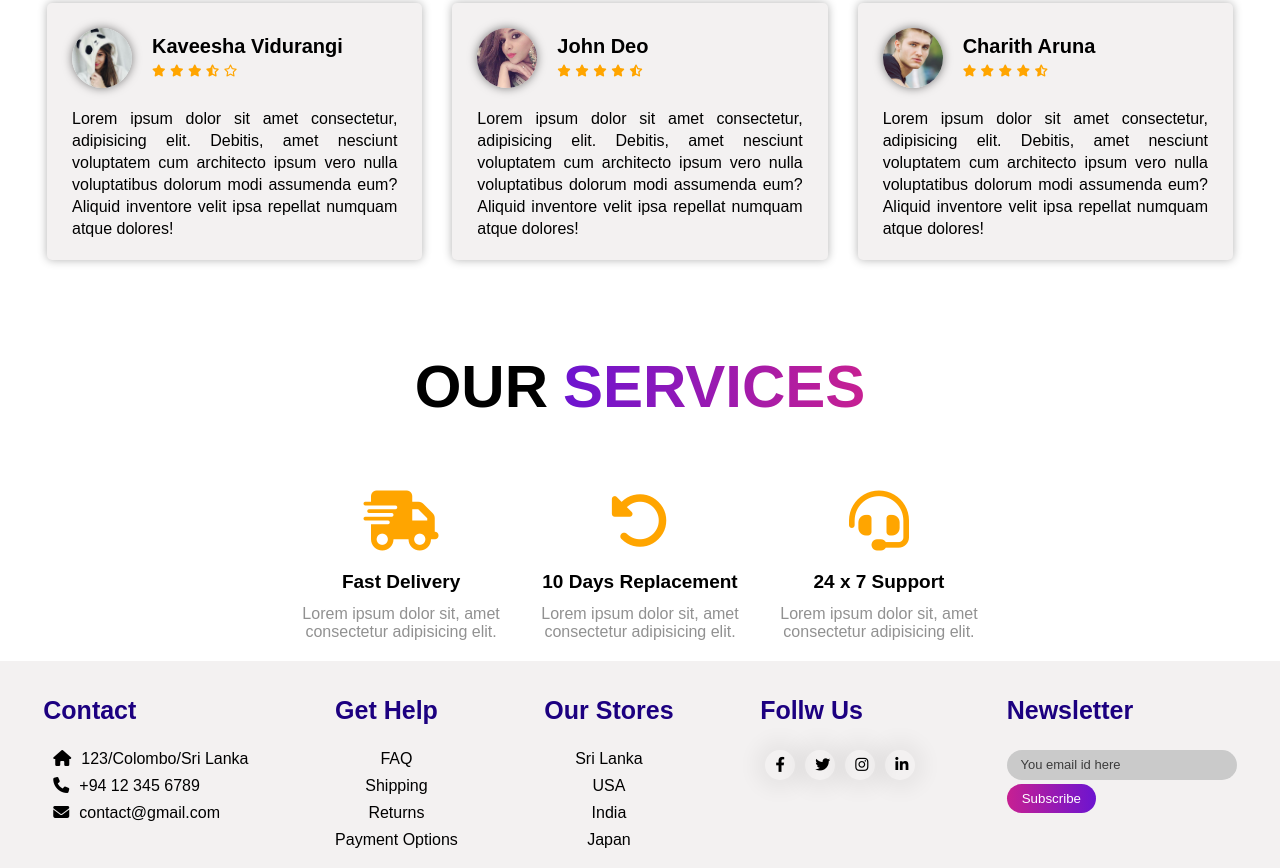
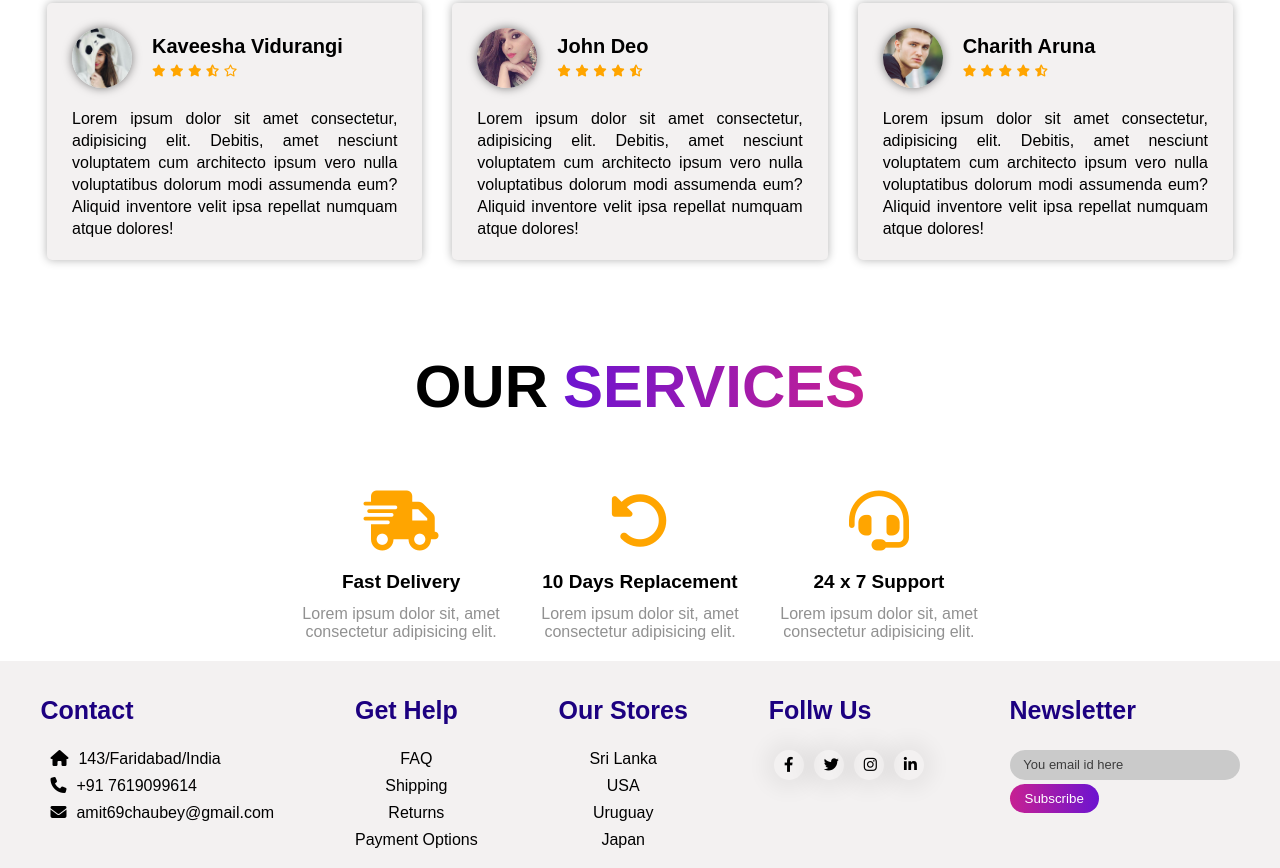
Before and after one commit to ayushksri2208/shoes-website, a plain HTML site: page main.html in a window 1280 px wide. Shown: the part 3248-4116 px from the top of the page. Drawn offline with Linux system fonts and the light colour scheme; files whose address does not match are found by name.

Commit message:
updated address in main .html

```diff
--- a/index.js
+++ b/index.js
@@ -7,7 +7,7 @@ document.getElementById("username").addEventListener("input", function () {
 
 function handleUsernameChange(value) {
   username = value;
-  // console.log(username);
+  console.log(username);
 }
 
 document.getElementById("password").addEventListener("input", function () {
--- a/main.html
+++ b/main.html
@@ -602,9 +602,9 @@
       <div class="footer_main">
         <div class="tag">
           <h1>Contact</h1>
-          <a href="#"><i class="fa-solid fa-house"></i>123/Colombo/Sri Lanka</a>
-          <a href="#"><i class="fa-solid fa-phone"></i>+94 12 345 6789</a>
-          <a href="#"><i class="fa-solid fa-envelope"></i>contact@gmail.com</a>
+          <a href="#"><i class="fa-solid fa-house"></i>143/Faridabad/India</a>
+          <a href="#"><i class="fa-solid fa-phone"></i>+91 7619099614</a>
+          <a href="#"><i class="fa-solid fa-envelope"></i>amit69chaubey@gmail.com</a>
         </div>
 
         <div class="tag">
@@ -619,7 +619,7 @@
           <h1>Our Stores</h1>
           <a href="#" class="center">Sri Lanka</a>
           <a href="#" class="center">USA</a>
-          <a href="#" class="center">India</a>
+          <a href="#" class="center">Uruguay</a>
           <a href="#" class="center">Japan</a>
         </div>
 
```
